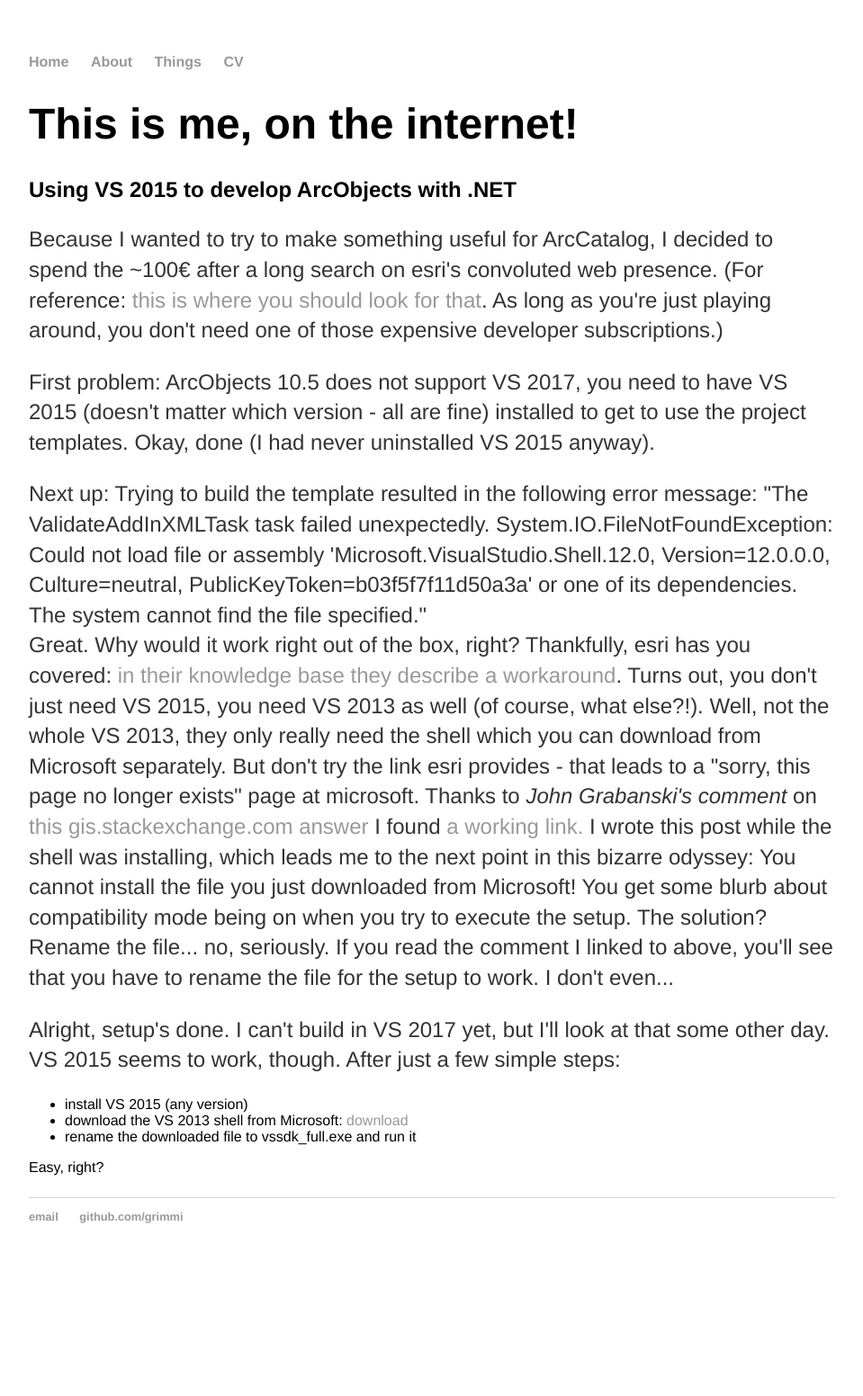
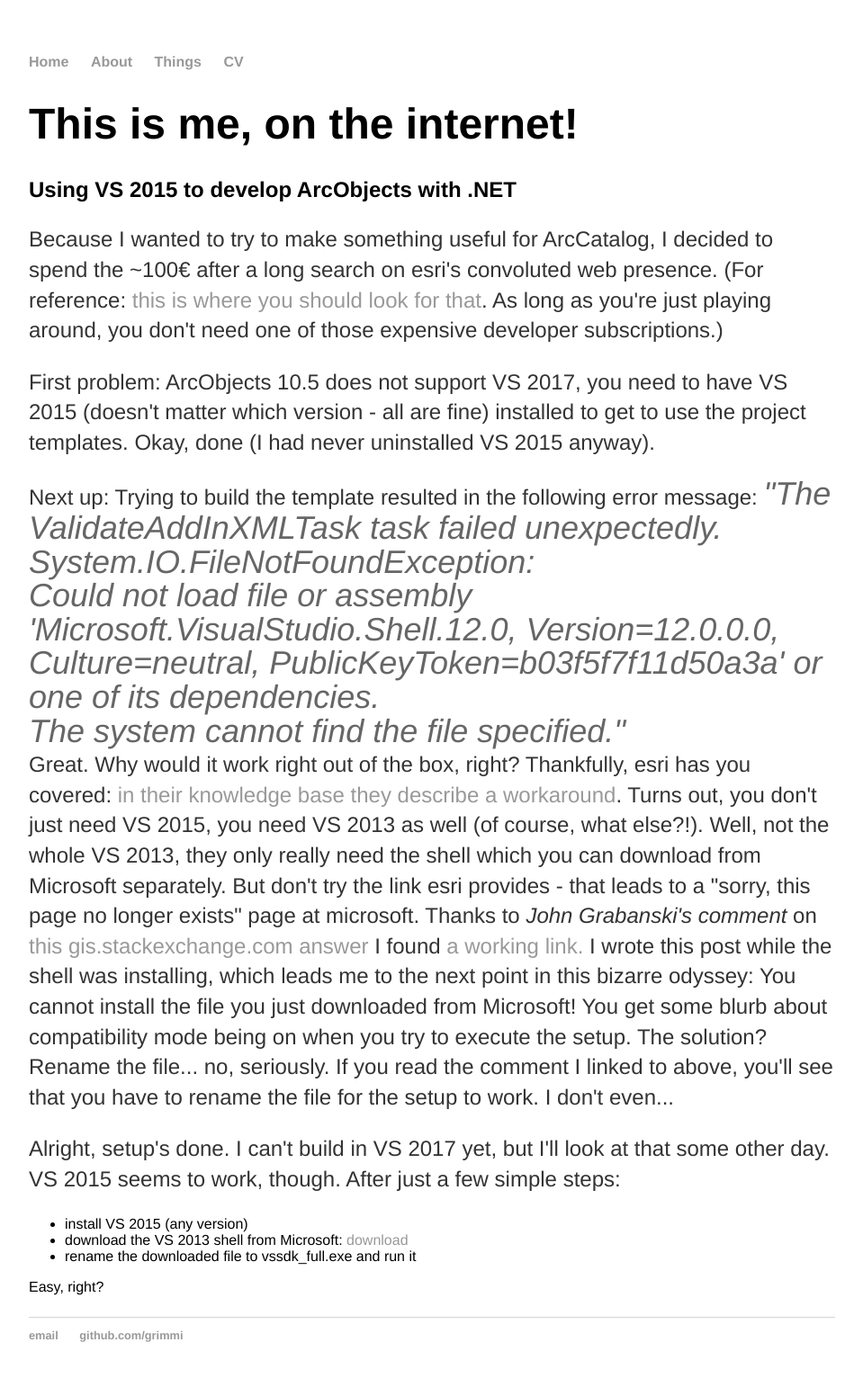
Before and after one commit to grimmi/grimmi.github.io, a Jekyll site: the page built from index.html, in a window 1280 px wide. Shown: the whole page at 90% size, without its empty margins (160-1119 px from the left). Built offline with Jekyll 4.4.1, drawn with Linux system fonts in a browser that asks for light colours; before the commit the page ends 1420 px from its top, so only the background shows below that.

Commit message:
changed css to look better for quotes

```diff
--- a/css/main.css
+++ b/css/main.css
@@ -41,3 +41,9 @@
 ul.posts li {
     list-style: none;
 }
+
+quote {
+    font-size: 1.5em;
+    color: #666;
+    font-style: italic
+}
```
